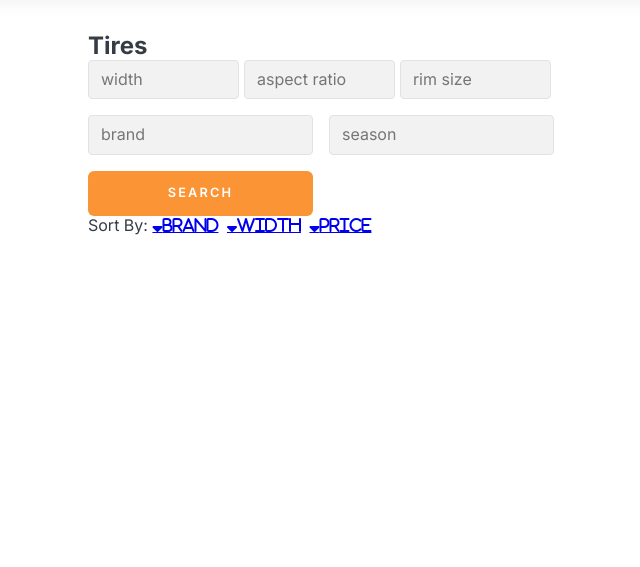
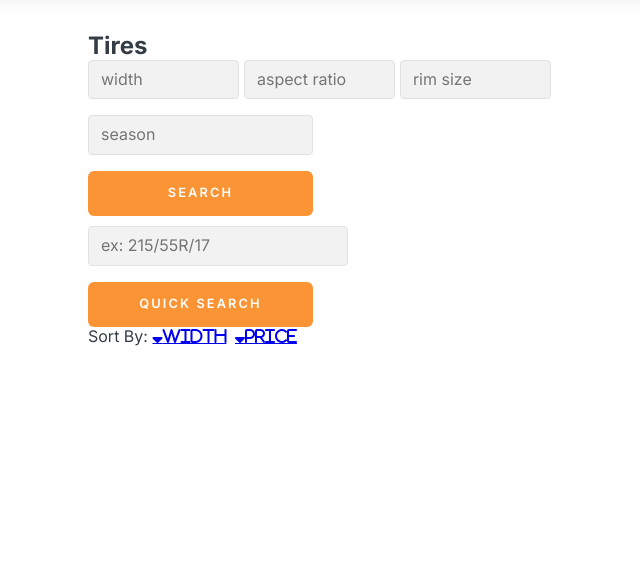
Before and after one commit to zsiskos/roadstartire, a Django app: page /tires/ in a window 1280 px wide. Shown: the part 72-639 px from the top of the page, without its empty margins (102-742 px from the left). Run offline with Django 3.2, Linux system fonts and the light colour scheme; the visitor is signed in with stand-in values (Sample User, id 1); some libraries are stand-ins or nearby versions.

Commit message:
added quick search function. took away sorting by brand

```diff
--- a/main_app/templates/tire_list.html
+++ b/main_app/templates/tire_list.html
@@ -11,17 +11,22 @@
       <input name="aspect_ratio" id="id_q" type="text" class="form-control tire-size-input" placeholder="aspect ratio"/>
       <input name="rim_size" id="id_q" type="text" class="form-control tire-size-input" placeholder="rim size"/>
     </div>
-    <input name="brand" id="id_q" type="text" class="form-control tire-detail-input" placeholder="brand" />
     <input name="season" id="id_q" type="text" class="form-control tire-detail-input season-input" placeholder="season" />
     <button class="order-btn-filled" type="submit" style="grid-column-start: 1;">Search</button>
+  </form>
+
+  <form style="margin-top: 10px;" class="form-grid" method="get" action="{% url 'tire_list' %}">
+    <div class="form-grid-span">
+      <input name="quick_search" id="id_q" type="text" class="form-control quick-search-input" placeholder="ex: 215/55R/17"/>
+    </div>
+    <button class="order-btn-filled" type="submit" style="grid-column-start: 1;">Quick Search</button>
   </form>
 
   <thead>
     <tr>
       <th>Sort By:</th>
-      <th><a class="fas fa-sort-down" href="?width={{width}}&rim_size={{rim_size}}&aspect_ratio={{aspect_ratio}}&brand={{brand}}&season={{season}}&order_by=brand">Brand</a></th>
-      <th><a class="fas fa-sort-down" href="?width={{width}}&rim_size={{rim_size}}&aspect_ratio={{aspect_ratio}}&brand={{brand}}&season={{season}}&order_by=width">Width</a></th>
-      <th><a class="fas fa-sort-down" href="?width={{width}}&rim_size={{rim_size}}&aspect_ratio={{aspect_ratio}}&brand={{brand}}&season={{season}}&order_by=price">Price</a></th>
+      <th><a class="fas fa-sort-down" href="?width={{width}}&rim_size={{rim_size}}&aspect_ratio={{aspect_ratio}}&season={{season}}&order_by=width">Width</a></th>
+      <th><a class="fas fa-sort-down" href="?width={{width}}&rim_size={{rim_size}}&aspect_ratio={{aspect_ratio}}&season={{season}}&order_by=price">Price</a></th>
     </tr>
   </thead>
 
@@ -29,16 +34,16 @@
     <div class="container-pagination">
       <!-- 'Previous' button -->
       {% if page_obj.has_previous %}
-        <a class="page-btn" href="?width={{width}}&rim_size={{rim_size}}&aspect_ratio={{aspect_ratio}}&brand={{brand}}&season={{season}}&page={{ page_obj.previous_page_number }}"><i class="fas fa-arrow-left"></i></a>
+        <a class="page-btn" href="?width={{width}}&rim_size={{rim_size}}&aspect_ratio={{aspect_ratio}}&season={{season}}&page={{ page_obj.previous_page_number }}"><i class="fas fa-arrow-left"></i></a>
       {% else %}
         <a class="page-btn-inactive"><i class="fas fa-arrow-left"></i></a>
       {% endif %}
       <!-- First page -->
-        <a href="?width={{width}}&rim_size={{rim_size}}&aspect_ratio={{aspect_ratio}}&brand={{brand}}&season={{season}}&page=1">
+        <a href="?width={{width}}&rim_size={{rim_size}}&aspect_ratio={{aspect_ratio}}&season={{season}}&page=1">
           {% if page_obj.number == 1 %}
-            <a class="page-btn current-page-num" href="?width={{width}}&rim_size={{rim_size}}&aspect_ratio={{aspect_ratio}}&brand={{brand}}&season={{season}}&page=1">1</a>
+            <a class="page-btn current-page-num" href="?width={{width}}&rim_size={{rim_size}}&aspect_ratio={{aspect_ratio}}&season={{season}}&page=1">1</a>
           {% else %}
-            <a class="page-btn" href="?width={{width}}&rim_size={{rim_size}}&aspect_ratio={{aspect_ratio}}&brand={{brand}}&season={{season}}&page=1">1</a>
+            <a class="page-btn" href="?width={{width}}&rim_size={{rim_size}}&aspect_ratio={{aspect_ratio}}&season={{season}}&page=1">1</a>
           {% endif %}
         </a>
       {% if page_obj.number > 5 %}
@@ -51,13 +56,13 @@
       {% for num in page_obj.paginator.page_range %}
         {% if num != 1 and num != page_obj.paginator.num_pages %}
           {% if page_obj.number == num %}
-            <a class="page-btn current-page-num" href="?width={{width}}&rim_size={{rim_size}}&aspect_ratio={{aspect_ratio}}&brand={{brand}}&season={{season}}&page={{ num }}">{{ num }}</a>
+            <a class="page-btn current-page-num" href="?width={{width}}&rim_size={{rim_size}}&aspect_ratio={{aspect_ratio}}&season={{season}}&page={{ num }}">{{ num }}</a>
           {% elif num < 9 and num > page_obj.number|add:'-4' %}
-            <a class="page-btn" href="?width={{width}}&rim_size={{rim_size}}&aspect_ratio={{aspect_ratio}}&brand={{brand}}&season={{season}}&page={{ num }}">{{ num }}</a>
+            <a class="page-btn" href="?width={{width}}&rim_size={{rim_size}}&aspect_ratio={{aspect_ratio}}&season={{season}}&page={{ num }}">{{ num }}</a>
           {% elif num > page_obj.paginator.num_pages|add:'-8' and page_obj.number > page_obj.paginator.num_pages|add:'-5' %}
-            <a class="page-btn" href="?width={{width}}&rim_size={{rim_size}}&aspect_ratio={{aspect_ratio}}&brand={{brand}}&season={{season}}&page={{ num }}">{{ num }}</a>
+            <a class="page-btn" href="?width={{width}}&rim_size={{rim_size}}&aspect_ratio={{aspect_ratio}}&season={{season}}&page={{ num }}">{{ num }}</a>
           {% elif num > page_obj.number|add:'-4' and num < page_obj.number|add:'4' %}
-            <a class="page-btn" href="?width={{width}}&rim_size={{rim_size}}&aspect_ratio={{aspect_ratio}}&brand={{brand}}&season={{season}}&page={{ num }}">{{ num }}</a>
+            <a class="page-btn" href="?width={{width}}&rim_size={{rim_size}}&aspect_ratio={{aspect_ratio}}&season={{season}}&page={{ num }}">{{ num }}</a>
           {% endif %}
         {% endif %}
       {% endfor %}
@@ -66,17 +71,17 @@
       {% endif %}
       <!-- Last page -->
       {% if page_obj.paginator.num_pages != 1 %}
-      <a class='page-num' href="?width={{width}}&rim_size={{rim_size}}&aspect_ratio={{aspect_ratio}}&brand={{brand}}&season={{season}}&page={{ page_obj.paginator.num_pages }}">
+      <a class='page-num' href="?width={{width}}&rim_size={{rim_size}}&aspect_ratio={{aspect_ratio}}&season={{season}}&page={{ page_obj.paginator.num_pages }}">
         {% if page_obj.number == page_obj.paginator.num_pages %}
-          <a class="page-btn current-page-num" href="?width={{width}}&rim_size={{rim_size}}&aspect_ratio={{aspect_ratio}}&brand={{brand}}&season={{season}}&page={{ page_obj.paginator.num_pages }}">{{ page_obj.paginator.num_pages }}</a>
+          <a class="page-btn current-page-num" href="?width={{width}}&rim_size={{rim_size}}&aspect_ratio={{aspect_ratio}}&season={{season}}&page={{ page_obj.paginator.num_pages }}">{{ page_obj.paginator.num_pages }}</a>
         {% else %}
-          <a class="page-btn" href="?width={{width}}&rim_size={{rim_size}}&aspect_ratio={{aspect_ratio}}&brand={{brand}}&season={{season}}&page={{ page_obj.paginator.num_pages }}">{{ page_obj.paginator.num_pages }}</a>
+          <a class="page-btn" href="?width={{width}}&rim_size={{rim_size}}&aspect_ratio={{aspect_ratio}}&season={{season}}&page={{ page_obj.paginator.num_pages }}">{{ page_obj.paginator.num_pages }}</a>
         {% endif %}
       </a>
       {% endif %}
       <!-- 'Next' button -->
       {% if page_obj.has_next %}
-        <a class="page-btn" href="?width={{width}}&rim_size={{rim_size}}&aspect_ratio={{aspect_ratio}}&brand={{brand}}&season={{season}}&page={{ page_obj.next_page_number }}"><i class="fas fa-arrow-right"></i></a>
+        <a class="page-btn" href="?width={{width}}&rim_size={{rim_size}}&aspect_ratio={{aspect_ratio}}&season={{season}}&page={{ page_obj.next_page_number }}"><i class="fas fa-arrow-right"></i></a>
       {% else %}
         <a class="page-btn-inactive"><i class="fas fa-arrow-right"></i></a>
       {% endif %}
@@ -105,9 +110,9 @@
       </div>
       <div class="container-qty">
         {% if page_obj.num %}
-        <form id="qty-update" method='POST' action="{% url 'tire_list' %}?width={{width}}&rim_size={{rim_size}}&aspect_ratio={{aspect_ratio}}&brand={{brand}}&season={{season}}&page={{page_obj.num}}">
+        <form id="qty-update" method='POST' action="{% url 'tire_list' %}?width={{width}}&rim_size={{rim_size}}&aspect_ratio={{aspect_ratio}}&season={{season}}&page={{page_obj.num}}">
         {% else %}
-        <form id="qty-update" method='POST' action="{% url 'tire_list' %}?width={{width}}&rim_size={{rim_size}}&aspect_ratio={{aspect_ratio}}&brand={{brand}}&season={{season}}">
+        <form id="qty-update" method='POST' action="{% url 'tire_list' %}?width={{width}}&rim_size={{rim_size}}&aspect_ratio={{aspect_ratio}}&season={{season}}">
         {% endif %}
           {% csrf_token %}
           Quantity  <input type="number" value="1" min="1" name="quantity"/>
@@ -130,16 +135,16 @@
     <div class="container-pagination">
       <!-- 'Previous' button -->
       {% if page_obj.has_previous %}
-        <a class="page-btn" href="?width={{width}}&rim_size={{rim_size}}&aspect_ratio={{aspect_ratio}}&brand={{brand}}&season={{season}}&page={{ page_obj.previous_page_number }}"><i class="fas fa-arrow-left"></i></a>
+        <a class="page-btn" href="?width={{width}}&rim_size={{rim_size}}&aspect_ratio={{aspect_ratio}}&season={{season}}&page={{ page_obj.previous_page_number }}"><i class="fas fa-arrow-left"></i></a>
       {% else %}
         <a class="page-btn-inactive"><i class="fas fa-arrow-left"></i></a>
       {% endif %}
       <!-- First page -->
-        <a href="?width={{width}}&rim_size={{rim_size}}&aspect_ratio={{aspect_ratio}}&brand={{brand}}&season={{season}}&page=1">
+        <a href="?width={{width}}&rim_size={{rim_size}}&aspect_ratio={{aspect_ratio}}&season={{season}}&page=1">
           {% if page_obj.number == 1 %}
-            <a class="page-btn current-page-num" href="?width={{width}}&rim_size={{rim_size}}&aspect_ratio={{aspect_ratio}}&brand={{brand}}&season={{season}}&page=1">1</a>
+            <a class="page-btn current-page-num" href="?width={{width}}&rim_size={{rim_size}}&aspect_ratio={{aspect_ratio}}&season={{season}}&page=1">1</a>
           {% else %}
-            <a class="page-btn" href="?width={{width}}&rim_size={{rim_size}}&aspect_ratio={{aspect_ratio}}&brand={{brand}}&season={{season}}&page=1">1</a>
+            <a class="page-btn" href="?width={{width}}&rim_size={{rim_size}}&aspect_ratio={{aspect_ratio}}&season={{season}}&page=1">1</a>
           {% endif %}
         </a>
       {% if page_obj.number > 5 %}
@@ -152,13 +157,13 @@
       {% for num in page_obj.paginator.page_range %}
         {% if num != 1 and num != page_obj.paginator.num_pages %}
           {% if page_obj.number == num %}
-            <a class="page-btn current-page-num" href="?width={{width}}&rim_size={{rim_size}}&aspect_ratio={{aspect_ratio}}&brand={{brand}}&season={{season}}&page={{ num }}">{{ num }}</a>
+            <a class="page-btn current-page-num" href="?width={{width}}&rim_size={{rim_size}}&aspect_ratio={{aspect_ratio}}&season={{season}}&page={{ num }}">{{ num }}</a>
           {% elif num < 9 and num > page_obj.number|add:'-4' %}
-            <a class="page-btn" href="?width={{width}}&rim_size={{rim_size}}&aspect_ratio={{aspect_ratio}}&brand={{brand}}&season={{season}}&page={{ num }}">{{ num }}</a>
+            <a class="page-btn" href="?width={{width}}&rim_size={{rim_size}}&aspect_ratio={{aspect_ratio}}&season={{season}}&page={{ num }}">{{ num }}</a>
           {% elif num > page_obj.paginator.num_pages|add:'-8' and page_obj.number > page_obj.paginator.num_pages|add:'-5' %}
-            <a class="page-btn" href="?width={{width}}&rim_size={{rim_size}}&aspect_ratio={{aspect_ratio}}&brand={{brand}}&season={{season}}&page={{ num }}">{{ num }}</a>
+            <a class="page-btn" href="?width={{width}}&rim_size={{rim_size}}&aspect_ratio={{aspect_ratio}}&season={{season}}&page={{ num }}">{{ num }}</a>
           {% elif num > page_obj.number|add:'-4' and num < page_obj.number|add:'4' %}
-            <a class="page-btn" href="?width={{width}}&rim_size={{rim_size}}&aspect_ratio={{aspect_ratio}}&brand={{brand}}&season={{season}}&page={{ num }}">{{ num }}</a>
+            <a class="page-btn" href="?width={{width}}&rim_size={{rim_size}}&aspect_ratio={{aspect_ratio}}&season={{season}}&page={{ num }}">{{ num }}</a>
           {% endif %}
         {% endif %}
       {% endfor %}
@@ -167,17 +172,17 @@
       {% endif %}
       <!-- Last page -->
       {% if page_obj.paginator.num_pages != 1 %}
-      <a class='page-num' href="?width={{width}}&rim_size={{rim_size}}&aspect_ratio={{aspect_ratio}}&brand={{brand}}&season={{season}}&page={{ page_obj.paginator.num_pages }}">
+      <a class='page-num' href="?width={{width}}&rim_size={{rim_size}}&aspect_ratio={{aspect_ratio}}&season={{season}}&page={{ page_obj.paginator.num_pages }}">
         {% if page_obj.number == page_obj.paginator.num_pages %}
-          <a class="page-btn current-page-num" href="?width={{width}}&rim_size={{rim_size}}&aspect_ratio={{aspect_ratio}}&brand={{brand}}&season={{season}}&page={{ page_obj.paginator.num_pages }}">{{ page_obj.paginator.num_pages }}</a>
+          <a class="page-btn current-page-num" href="?width={{width}}&rim_size={{rim_size}}&aspect_ratio={{aspect_ratio}}&season={{season}}&page={{ page_obj.paginator.num_pages }}">{{ page_obj.paginator.num_pages }}</a>
         {% else %}
-          <a class="page-btn" href="?width={{width}}&rim_size={{rim_size}}&aspect_ratio={{aspect_ratio}}&brand={{brand}}&season={{season}}&page={{ page_obj.paginator.num_pages }}">{{ page_obj.paginator.num_pages }}</a>
+          <a class="page-btn" href="?width={{width}}&rim_size={{rim_size}}&aspect_ratio={{aspect_ratio}}&season={{season}}&page={{ page_obj.paginator.num_pages }}">{{ page_obj.paginator.num_pages }}</a>
         {% endif %}
       </a>
       {% endif %}
       <!-- 'Next' button -->
       {% if page_obj.has_next %}
-        <a class="page-btn" href="?width={{width}}&rim_size={{rim_size}}&aspect_ratio={{aspect_ratio}}&brand={{brand}}&season={{season}}&page={{ page_obj.next_page_number }}"><i class="fas fa-arrow-right"></i></a>
+        <a class="page-btn" href="?width={{width}}&rim_size={{rim_size}}&aspect_ratio={{aspect_ratio}}&season={{season}}&page={{ page_obj.next_page_number }}"><i class="fas fa-arrow-right"></i></a>
       {% else %}
         <a class="page-btn-inactive"><i class="fas fa-arrow-right"></i></a>
       {% endif %}
--- a/main_app/views.py
+++ b/main_app/views.py
@@ -287,6 +287,34 @@ def tire_list(req):
     instance.quantity = int(req.POST["quantity"]) + quantityToCarry
     instance.save()
 
+  if 'quick_search' in req.GET:
+    quick_search = req.GET['quick_search']
+    cleaned_query = re.sub('\D', '', quick_search)
+    width = cleaned_query[:3]
+    aspect_ratio = cleaned_query[3:5]
+    rim_size = cleaned_query[-2:]
+    result = Tire.objects.filter(
+        width__icontains=width
+      ).filter(
+        aspect_ratio__icontains=aspect_ratio
+      ).filter(
+        rim_size__icontains=rim_size
+      )
+    if not quick_search:
+      results = Tire.objects.all().order_by('price')
+      if 'order_by' in req.GET:
+        results = Tire.objects.all().order_by(order)
+    else:
+      results = result.order_by('price')
+      if 'order_by' in req.GET:
+        results = result.order_by(order)
+
+    paginator = Paginator(results, 20) # x objects per page and y number of orphans
+    page_number = req.GET.get('page')
+    page_obj = paginator.get_page(page_number)
+
+    return render(req, 'tire_list.html', {'results' : results, 'page_obj' : page_obj})
+
   if 'width' in req.GET:
     width = req.GET['width']
     aspect_ratio = req.GET['aspect_ratio']
```
